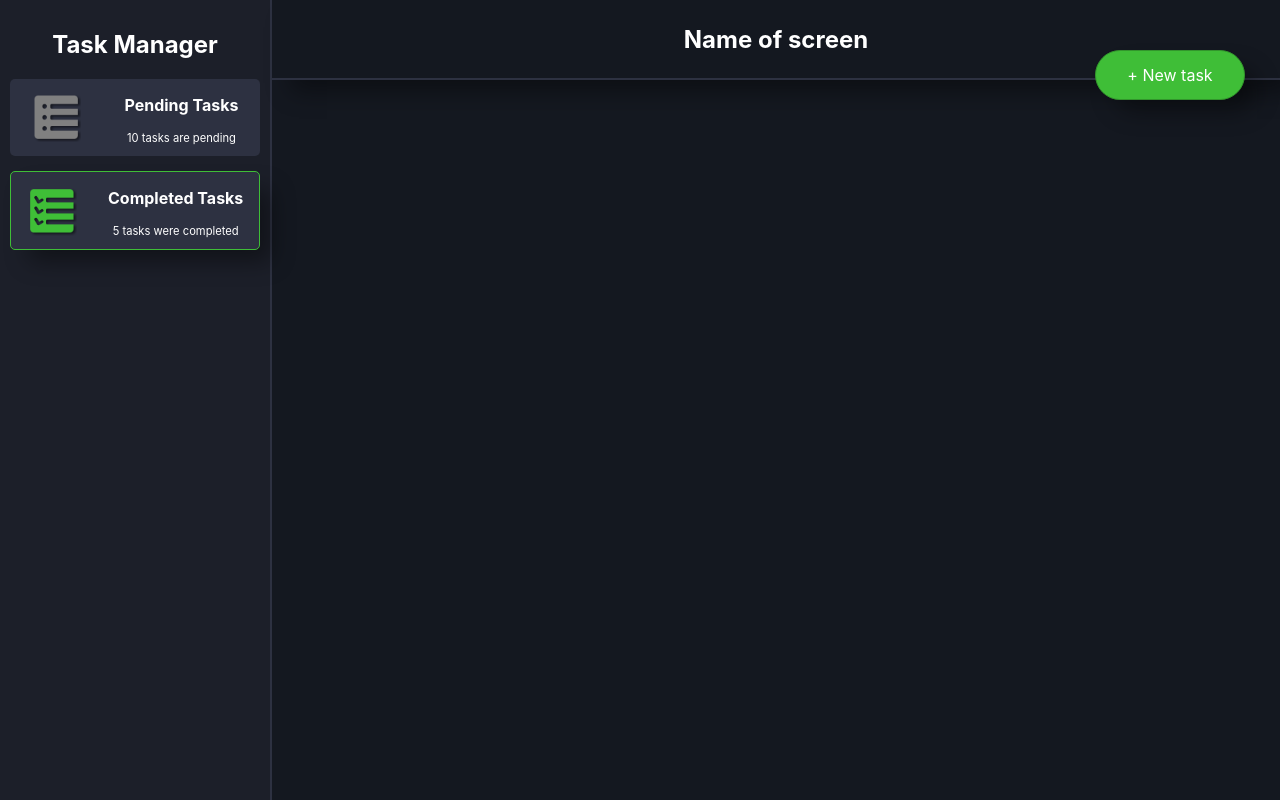
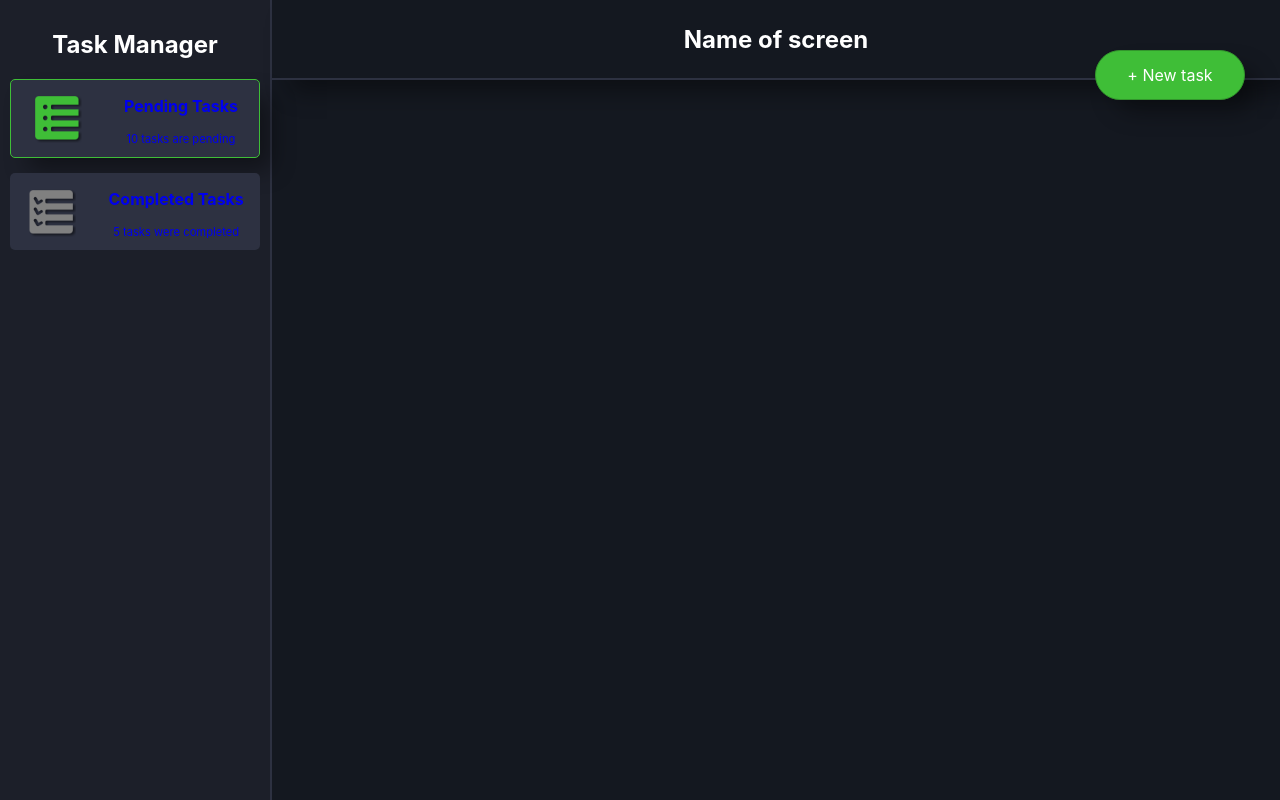
Before and after one commit to vimaciel/task-manager-web, a React (Create React App) app: page / in a window 1280 px wide. Built offline with nearby package versions, Linux system fonts and the light colour scheme.

Commit message:
Improving organization of menu items through development of helpers and factories

```diff
--- a/src/App.js
+++ b/src/App.js
@@ -12,6 +12,7 @@ function App() {
       <div className="container">
         <SideMenu />
         <TaskForm />
+        <div className="content">
           <Header />
           <Switch>
             <Route exact path={['/', '/pending-tasks']} >
@@ -22,6 +23,7 @@ function App() {
             </Route>
           </Switch>
         </div>
+      </div>
     </Router>
 
   )
--- a/src/components/SideMenu.js
+++ b/src/components/SideMenu.js
@@ -1,11 +1,10 @@
 import React, { PureComponent } from 'react'
-import tasksToDo from '../assets/tasks-to-do.png'
-import tasksToDoGray from '../assets/tasks-to-do-gray.png'
-import tasksFinished from '../assets/tasks-finished.png'
-import tasksFinishedGray from '../assets/tasks-finished-gray.png'
+import { SideOpenedMenuItemFactory, SideClosedMenuItemFactory } from '../helpers/factories'
+import { TaskType } from '../helpers/constants'
 import { connect } from 'react-redux'
+import { withRouter } from 'react-router-dom'
 
-export default class SideMenu extends PureComponent {
+class SideMenu extends PureComponent {
     state = {
         menuClass: 'side-menu'
     }
@@ -39,38 +38,26 @@ export default class SideMenu extends PureComponent {
                         </h2>
                     </div>
                     <ul>
-                        <li>
-                            <a>
-                                <img className="menu-icon" src={tasksToDoGray} />
-                                <div>
-                                    <h3>Pending Tasks</h3>
-                                    <p>10 tasks are pending</p>
-                                </div>
-                            </a>
-                        </li>
-                        <li className="selected">
-                            <a>
-                                <img className="menu-icon" src={tasksFinished} />
-                                <div>
-                                    <h3>Completed Tasks</h3>
-                                    <p>5 tasks were completed</p>
-                                </div>
-                            </a>
-                        </li>
+                        <SideOpenedMenuItemFactory
+                            selected
+                            taskType={TaskType.PENDING}>
+                            <h3>Pending Tasks</h3>
+                            <p>10 tasks are pending</p>
+                        </SideOpenedMenuItemFactory>
+                        <SideOpenedMenuItemFactory
+                            taskType={TaskType.FINISHED}>
+                            <h3>Completed Tasks</h3>
+                            <p>5 tasks were completed</p>
+                        </SideOpenedMenuItemFactory>
                     </ul>
                 </div>
                 <div className="menu-closed">
                     <ul>
-                        <li>
-                            <a>
-                                <img src={tasksToDo} width="50px" height="50px" />
-                            </a>
-                        </li>
-                        <li>
-                            <a>
-                                <img src={tasksFinishedGray} width="50px" height="50px" />
-                            </a>
-                        </li>
+                        <SideClosedMenuItemFactory
+                            selected
+                            taskType={TaskType.PENDING} />
+                        <SideClosedMenuItemFactory
+                            taskType={TaskType.FINISHED} />
                     </ul>
                     <h2>
                         Task Manager
@@ -80,3 +67,13 @@ export default class SideMenu extends PureComponent {
         )
     }
 }
+
+const mapStateToProps = (_, { location }) => {
+    console.log(location)
+    return {
+        location
+    }
+}
+
+
+export default withRouter(connect(mapStateToProps)(SideMenu))
--- /dev/null
+++ b/src/components/SideMenuItem.js
@@ -0,0 +1,24 @@
+import React from 'react'
+
+export const SideOpenedMenuItem = ({ children, selected, sourceIcon, redirectTo }) => {
+    return (
+        <li className={selected && 'selected'}>
+            <a href={redirectTo}>
+                <img className="menu-icon" src={sourceIcon} />
+                <div>
+                    {children}
+                </div>
+            </a>
+        </li>
+    )
+}
+
+export const SideClosedMenuItem = ({ sourceIcon, redirectTo }) => {
+    return (
+        <li>
+            <a href={redirectTo}>
+                <img src={sourceIcon} width="50px" height="50px" />
+            </a>
+        </li>
+    )
+}
--- /dev/null
+++ b/src/helpers/constants.js
@@ -0,0 +1,4 @@
+export const TaskType = {
+    PENDING: 1,
+    FINISHED: 2
+}
--- /dev/null
+++ b/src/helpers/factories.js
@@ -0,0 +1,45 @@
+import React from 'react'
+import { TaskType } from './constants'
+import tasksToDo from '../assets/tasks-to-do.png'
+import tasksToDoGray from '../assets/tasks-to-do-gray.png'
+import tasksFinished from '../assets/tasks-finished.png'
+import tasksFinishedGray from '../assets/tasks-finished-gray.png'
+import { SideClosedMenuItem, SideOpenedMenuItem } from '../components/SideMenuItem'
+
+export const SideOpenedMenuItemFactory = ({ taskType, selected, children }) => {
+    const { icon, redirectTo } = IconMenuItemFactory(taskType, selected)
+    return (
+        <SideOpenedMenuItem
+            sourceIcon={icon}
+            redirectTo={redirectTo}
+            selected={selected}>
+            {children}
+        </SideOpenedMenuItem>
+    )
+
+}
+
+export const SideClosedMenuItemFactory = ({ taskType, selected }) => {
+    const { icon, redirectTo } = IconMenuItemFactory(taskType, selected)
+
+    return (
+        <SideClosedMenuItem
+            sourceIcon={icon}
+            redirectTo={redirectTo} />
+    )
+}
+
+const IconMenuItemFactory = (taskType, selected) => {
+    switch (taskType) {
+        case TaskType.FINISHED:
+            return {
+                redirectTo: '/finished-tasks',
+                icon: selected ? tasksFinished : tasksFinishedGray
+            }
+        default:
+            return {
+                redirectTo: '/',
+                icon: selected ? tasksToDo : tasksToDoGray
+            }
+    }
+}
--- a/src/scss/main.scss
+++ b/src/scss/main.scss
@@ -41,6 +41,14 @@ p {
 
 a {
   text-decoration: none;
+
+  &:visited {
+    color: inherit;
+  }
+
+  &:active {
+    color: inherit;
+  }
 }
 
 input {
@@ -63,3 +71,7 @@ input {
 textarea {
   @extend input;
 }
+
+.content {
+  width: 100%;
+}
```
Lines whose indentation alone changed are shown as unchanged.
